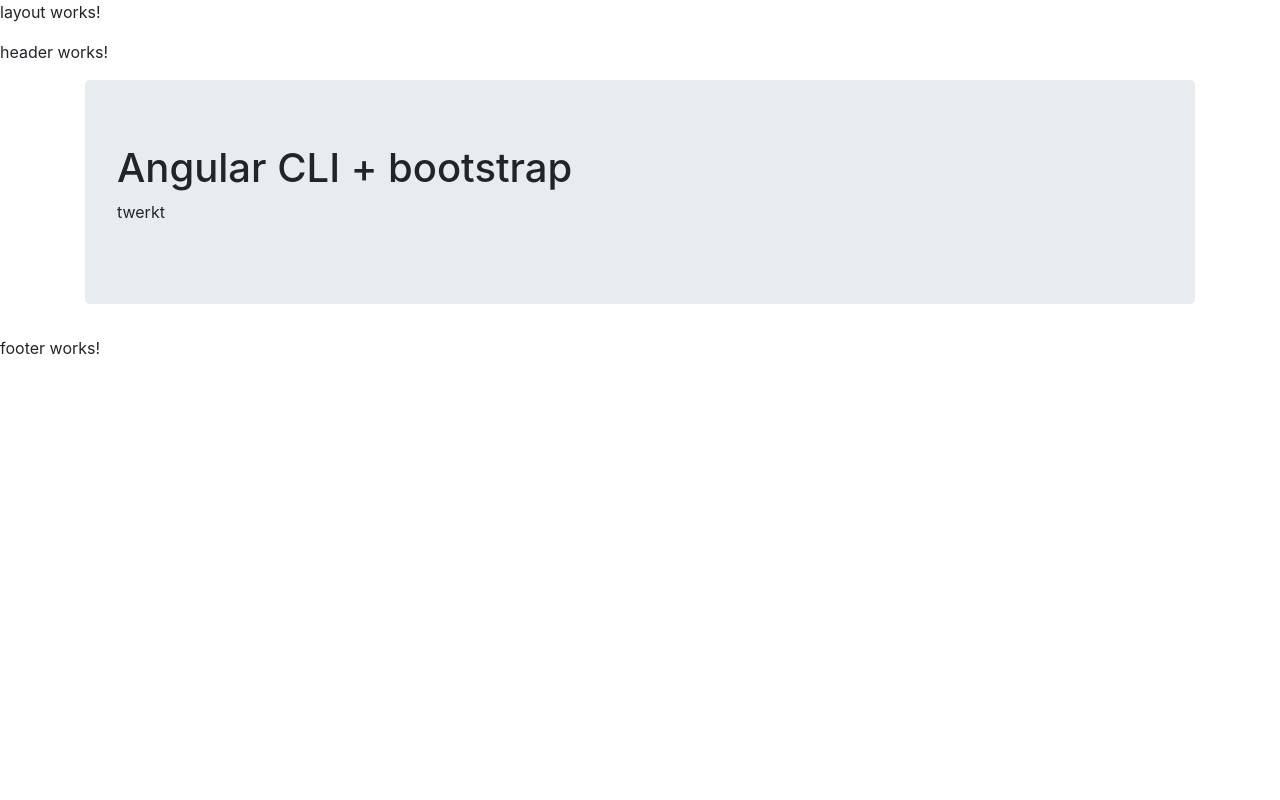
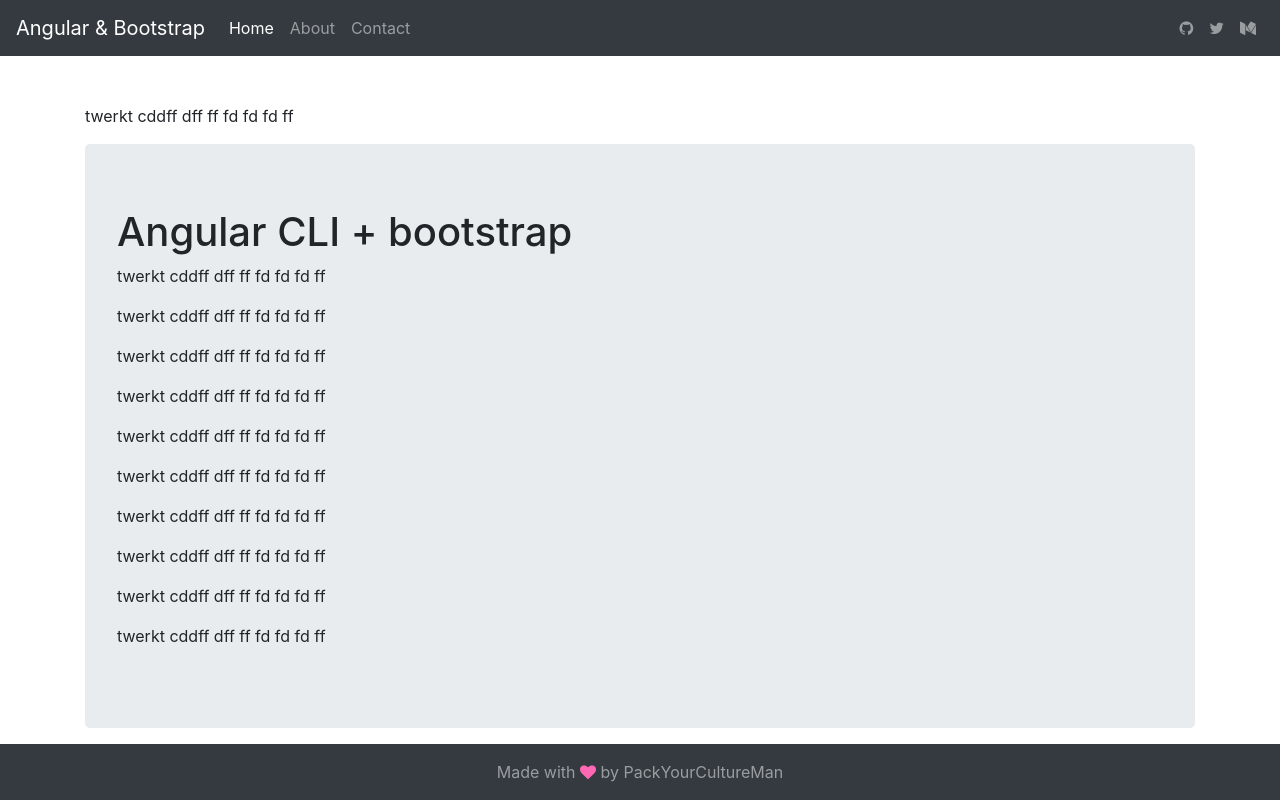
Before and after one commit to AP-IT-GH/CA1819-PackYourCultureMan, an Angular app in the folder src/Angular/packYourCultureMan/: page / in a window 1280 px wide. Built offline with nearby package versions, Linux system fonts and the light colour scheme.

Commit message:
basic layout header footer layout angular

```diff
--- a/src/Angular/packYourCultureMan/src/app/app.component.html
+++ b/src/Angular/packYourCultureMan/src/app/app.component.html
@@ -1,8 +1,115 @@
 <app-layout>
+    <p>
+        twerkt
+        cddff
+        dff
+        ff
+        fd
+        fd
+        fd
+        ff
+      </p>
   <div class="jumbotron">
     <h1>Angular CLI + bootstrap</h1>
     <p>
       twerkt
+      cddff
+      dff
+      ff
+      fd
+      fd
+      fd
+      ff
+    </p>
+    <p>
+      twerkt
+      cddff
+      dff
+      ff
+      fd
+      fd
+      fd
+      ff
+    </p>
+    <p>
+      twerkt
+      cddff
+      dff
+      ff
+      fd
+      fd
+      fd
+      ff
+    </p>
+    <p>
+      twerkt
+      cddff
+      dff
+      ff
+      fd
+      fd
+      fd
+      ff
+    </p>
+    <p>
+      twerkt
+      cddff
+      dff
+      ff
+      fd
+      fd
+      fd
+      ff
+    </p>
+    <p>
+      twerkt
+      cddff
+      dff
+      ff
+      fd
+      fd
+      fd
+      ff
+    </p>
+    <p>
+      twerkt
+      cddff
+      dff
+      ff
+      fd
+      fd
+      fd
+      ff
+    </p>
+    <p>
+      twerkt
+      cddff
+      dff
+      ff
+      fd
+      fd
+      fd
+      ff
+    </p>
+    <p>
+      twerkt
+      cddff
+      dff
+      ff
+      fd
+      fd
+      fd
+      ff
+    </p>
+    <p>
+      twerkt
+      cddff
+      dff
+      ff
+      fd
+      fd
+      fd
+      ff
     </p>
   </div>
 </app-layout>
--- a/src/Angular/packYourCultureMan/src/app/ui-page/footer/footer.component.css
+++ b/src/Angular/packYourCultureMan/src/app/ui-page/footer/footer.component.css
@@ -0,0 +1,3 @@
+.fa-heart {
+    color: hotpink;
+  }
--- a/src/Angular/packYourCultureMan/src/app/ui-page/footer/footer.component.html
+++ b/src/Angular/packYourCultureMan/src/app/ui-page/footer/footer.component.html
@@ -1,3 +1,5 @@
-<p>
-  footer works!
-</p>
+<nav class="navbar navbar-dark bg-dark mt-5 fixed-bottom">
+    <div class="navbar-expand m-auto navbar-text">
+      Made with <i class="fa fa-heart"></i> by PackYourCultureMan
+    </div>
+  </nav>
--- a/src/Angular/packYourCultureMan/src/app/ui-page/header/header.component.html
+++ b/src/Angular/packYourCultureMan/src/app/ui-page/header/header.component.html
@@ -1,3 +1,23 @@
-<p>
-  header works!
-</p>
+<nav class="navbar navbar-dark bg-dark mb-5">
+  <a class="navbar-brand" href="/">Angular & Bootstrap</a>
+  <div class="navbar-expand mr-auto">
+    <div class="navbar-nav">
+      <a class="nav-item nav-link active" href="#">Home</a>
+      <a class="nav-item nav-link" href="#">About</a>
+      <a class="nav-item nav-link" href="#">Contact</a>
+    </div>
+  </div>
+  <div class="navbar-expand ml-auto navbar-nav">
+    <div class="navbar-nav">
+      <a class="nav-item nav-link" href="https://github.com/beeman" target="_blank">
+        <i class="fa fa-github"></i>
+      </a>
+      <a class="nav-item nav-link" href="https://twitter.com/beeman_nl" target="_blank">
+        <i class="fa fa-twitter"></i>
+      </a>
+      <a class="nav-item nav-link" href="https://medium.com/@beeman" target="_blank">
+        <i class="fa fa-medium"></i>
+      </a>
+    </div>
+  </div>
+</nav>
--- a/src/Angular/packYourCultureMan/src/app/ui-page/layout/layout.component.html
+++ b/src/Angular/packYourCultureMan/src/app/ui-page/layout/layout.component.html
@@ -1,6 +1,3 @@
-<p>
-  layout works!
-</p>
 <app-header></app-header>
 <div class="container">
   <ng-content></ng-content>
```
